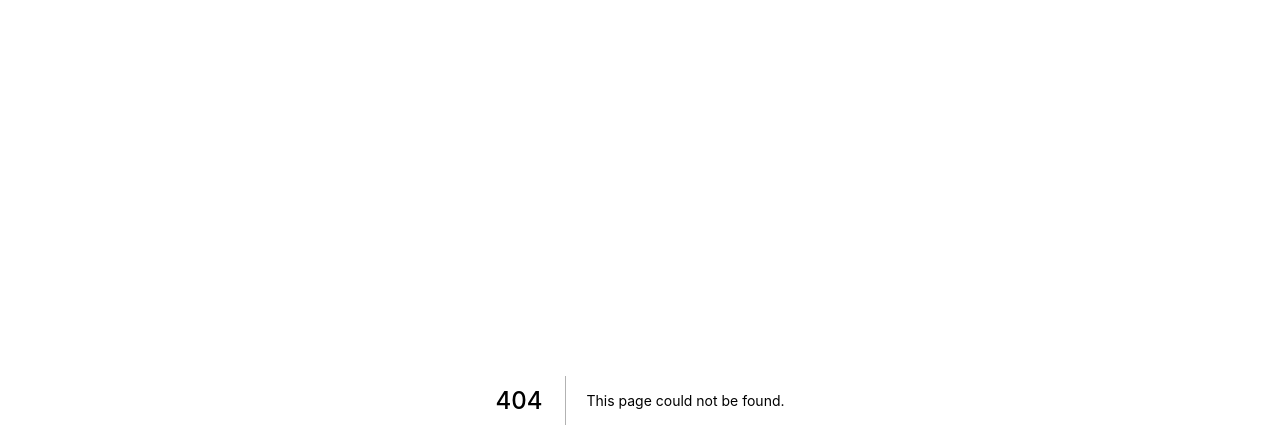
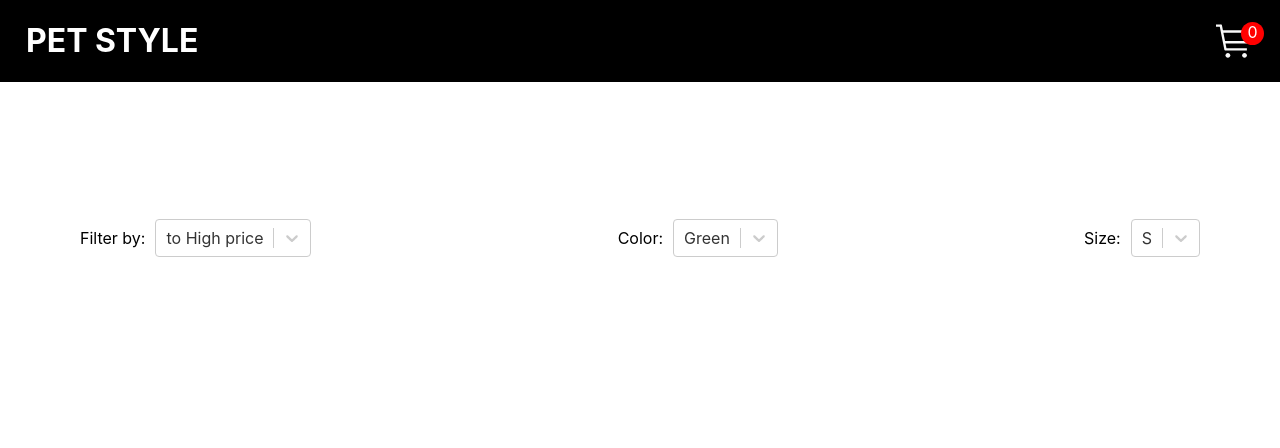
Before and after one commit to mr-nazarii/petClothesStore, a Next.js app: page /shop in a window 1280 px wide. Before the commit this address had no page. Shown: the top 448 px of the page. Built offline with nearby package versions, Linux system fonts and the light colour scheme.

Commit message:
add shop page

```diff
--- /dev/null
+++ b/components/Cart.tsx
@@ -0,0 +1,17 @@
+import Image from "next/image";
+import React from "react";
+import styles from "../styles/componentStyles/_Cart.module.scss";
+
+export const Cart = (props: any) => {
+  return (
+    <div className={styles.cart}>
+      <span className={styles.cart__amount}>{props.children}</span>
+      <Image
+        src={"/images/icons/Cart.svg"}
+        layout="fill"
+        objectFit="contain"
+        alt="cart"
+      />
+    </div>
+  );
+};
--- a/package.json
+++ b/package.json
@@ -11,7 +11,8 @@
   "dependencies": {
     "next": "12.2.3",
     "react": "18.2.0",
-    "react-dom": "18.2.0"
+    "react-dom": "18.2.0",
+    "react-select": "^5.4.0"
   },
   "devDependencies": {
     "@types/node": "18.6.2",
--- /dev/null
+++ b/pages/shop.tsx
@@ -0,0 +1,96 @@
+import Image from "next/image";
+import React from "react";
+import { Cart } from "../components/Cart";
+import styles from "../styles/_Shop.module.scss";
+import Select from "react-select";
+import Link from "next/link";
+
+const filter = [
+  { value: "sale", label: "Sale" },
+  { value: "high", label: "to High price" },
+  { value: "low", label: "to Low price" },
+];
+
+const colors = [
+  { value: "red", label: "Red" },
+  { value: "green", label: "Green" },
+  { value: "Yellow", label: "Yellow" },
+];
+
+const size = [
+  { value: "xs", label: "XS" },
+  { value: "s", label: "S" },
+  { value: "m", label: "M" },
+  { value: "l", label: "L" },
+  { value: "xl", label: "XL" },
+];
+
+const customStyles = {
+  option: (provided: any, state: any) => ({
+    ...provided,
+    backgroundColor: state.isFocused ? "gainsboro" : "white",
+    color: state.isSelected ? "black" : "gray",
+    padding: 20,
+  }),
+
+  singleValue: (provided: any, state: any) => {
+    const opacity = state.isDisabled ? 0.5 : 1;
+    const transition = "opacity 300ms";
+
+    return { ...provided, opacity, transition };
+  },
+};
+
+const shop = () => {
+  return (
+    <div className={styles.shop}>
+      <header className={styles.shop__header}>
+        <Link href="/">
+          <a>
+            <h1>PET STYLE</h1>
+          </a>
+        </Link>
+        <Cart>0</Cart>
+      </header>
+
+      <div className={styles.shop__filter}>
+        <div className={styles.selectWrapper}>
+          <span>Filter by: </span>
+          <Select
+            styles={customStyles}
+            isSearchable={false}
+            defaultValue={filter[1]}
+            menuPosition="fixed"
+            options={filter}
+            className={styles.select}
+          />
+        </div>
+        <div className={styles.selectWrapper}>
+          <span>Color: </span>
+          <Select
+            isSearchable={false}
+            styles={customStyles}
+            defaultValue={colors[1]}
+            menuPosition="fixed"
+            options={colors}
+            className={styles.select}
+          />
+        </div>
+
+        <div className={styles.selectWrapper}>
+          <span>Size: </span>
+          <Select
+            styles={customStyles}
+            isSearchable={false}
+            defaultValue={size[1]}
+            menuPosition="fixed"
+            options={size}
+            className={styles.select}
+          />
+        </div>
+      </div>
+    </div>
+  );
+};
+
+export default shop;
--- /dev/null
+++ b/styles/_Shop.module.scss
@@ -0,0 +1,40 @@
+@import "mixins.scss";
+@import "colors.scss";
+
+.shop {
+  &__header {
+    display: flex;
+    background-color: #000000;
+    color: $white;
+    padding: 0px 26px;
+    justify-content: space-between;
+    align-items: center;
+  }
+
+  &__filter {
+    background-color: $white;
+    margin: 107px 27px;
+    padding: 30px 53px;
+    display: flex;
+    justify-content: space-between;
+    flex-wrap: wrap;
+    align-items: center;
+    gap: 10px;
+  }
+
+  .select {
+    width: 100%;
+  }
+
+  .selectWrapper {
+    display: flex;
+    justify-content: center;
+    align-items: center;
+    gap: 10px;
+
+    span {
+      display: inline-block;
+      white-space: nowrap;
+    }
+  }
+}
--- /dev/null
+++ b/styles/componentStyles/_Cart.module.scss
@@ -0,0 +1,20 @@
+@import "../mixins.scss";
+@import "../colors.scss";
+
+.cart {
+  position: relative;
+  width: 38px;
+  height: 38px;
+
+  &__amount {
+    background-color: red;
+    width: 23px;
+    height: 23px;
+    display: inline-block;
+    border-radius: 50%;
+    z-index: 2;
+    text-align: center;
+    position: absolute;
+    right: -10px;
+  }
+}
--- a/styles/globals.scss
+++ b/styles/globals.scss
@@ -1,3 +1,5 @@
+@import "colors.scss";
+
 html,
 body {
   padding: 0;
@@ -23,7 +25,7 @@ a {
   }
   body {
     color: #000000;
-    background: #ffffff;
+    background: $headerBgColor;
     font-family: "Lato", sans-serif;
   }
 }
```
Also changed, not shown: components/home/ShopSection.tsx (renamed from components/sections/ShopSection.tsx, +4 -3 lines), pages/index.tsx (+4 -6 lines), components/home/About.tsx (renamed from components/sections/About.tsx), components/home/Footer.tsx (renamed from components/sections/Footer.tsx), components/home/Header.tsx (renamed from components/sections/Header.tsx), public/images/icons/Cart.svg (added), 1 other file (tests, documents, lock files or other folders).
